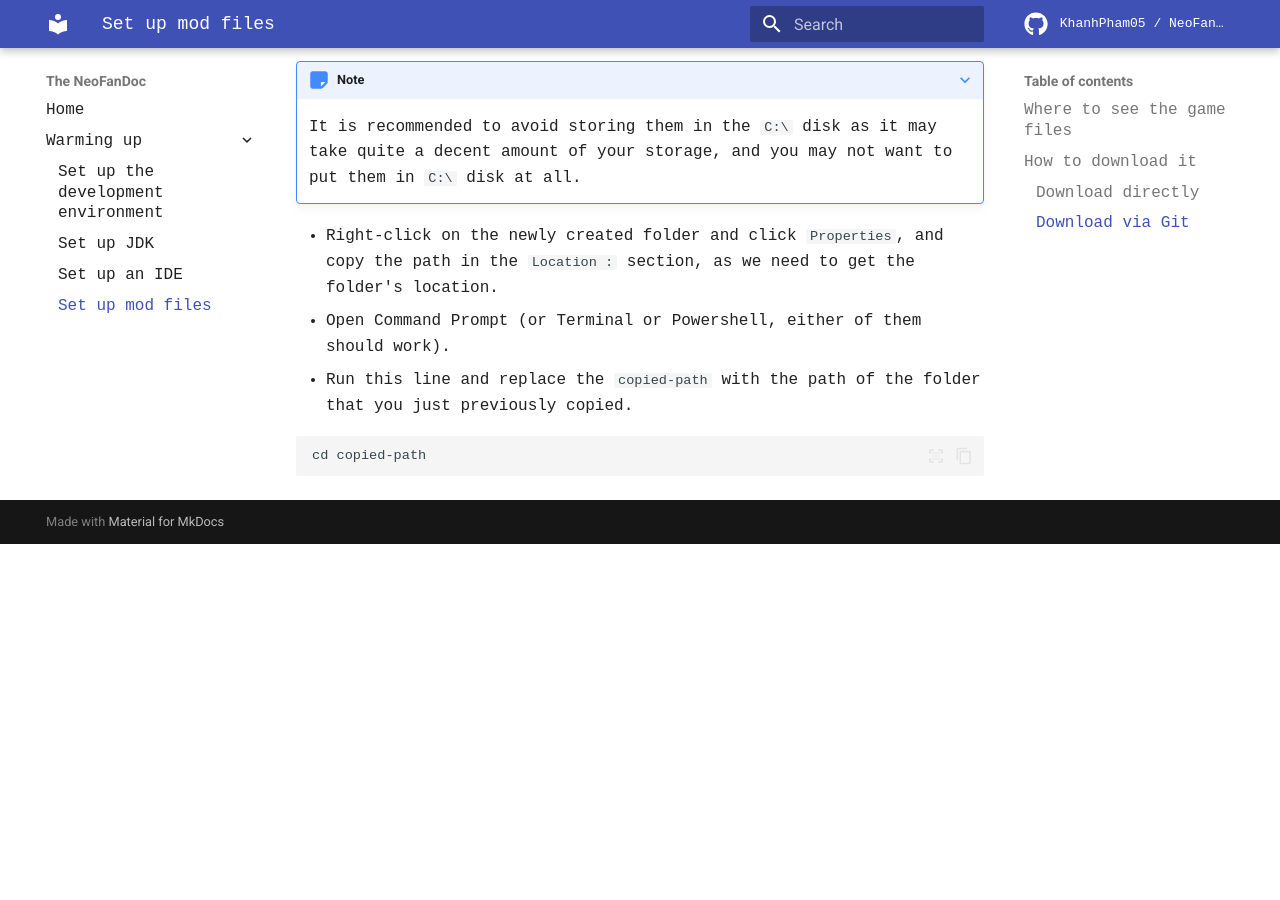
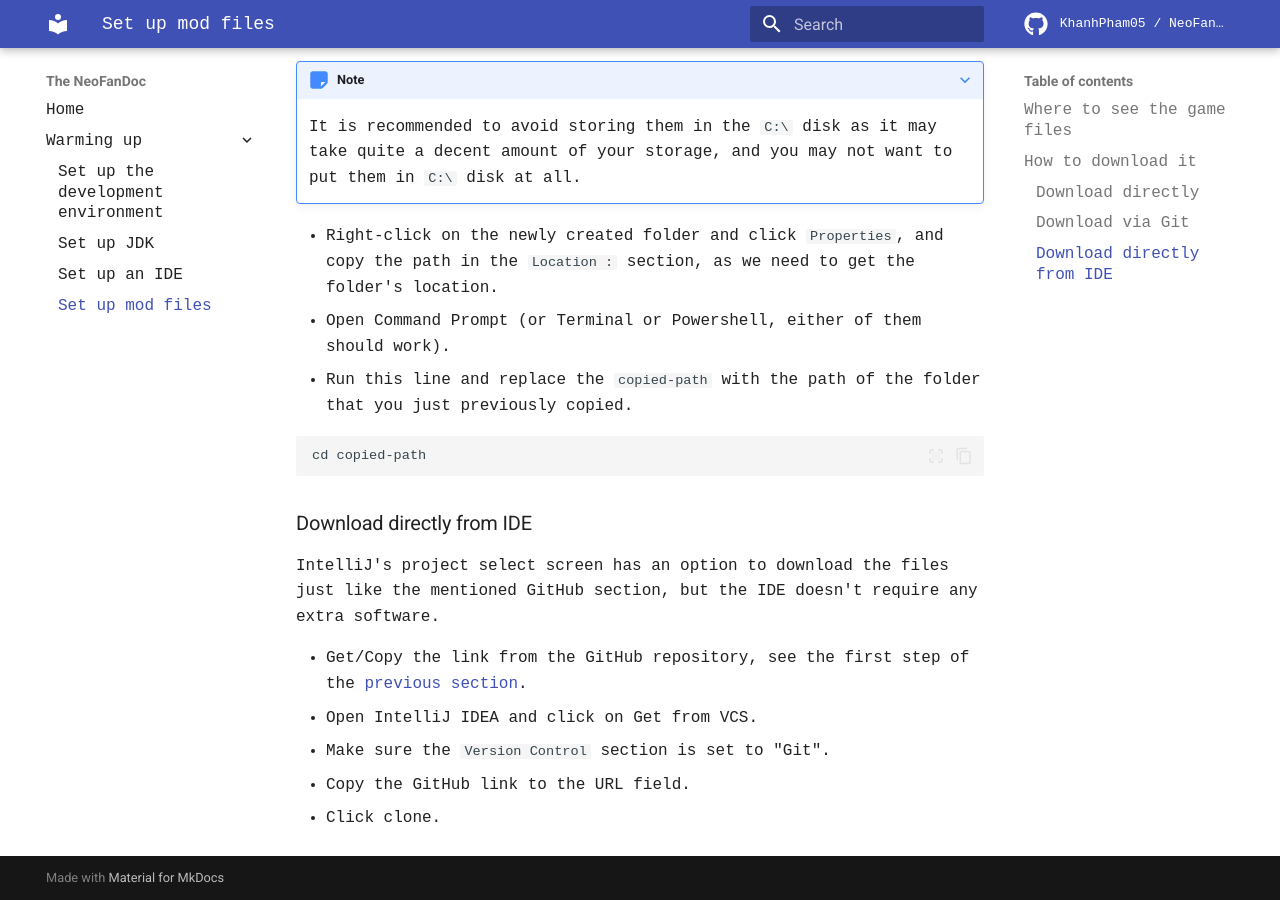
Before and after one commit to KhanhPham05/NeoFanDoc, an MkDocs documentation site: the page built from docs/setup/setup_mdk.md, in a window 1280 px wide and 900 px high, scrolled down 1790 px. Built offline with MkDocs 1.6.1 and Material for MkDocs 9.7.7, drawn with Linux system fonts in a browser that asks for light colours; comment, search, counter and statistics services are not loaded; before the commit the page ends 2334 px from its top, so only the background shows below that.

Commit message:
set up mdk finish

````diff
--- a/docs/setup/setup_mdk.md
+++ b/docs/setup/setup_mdk.md
@@ -35,3 +35,12 @@ This step is a bit complicated as you need to install another software for GitHu
 ``` commandline
 cd copied-path
 ```
+
+### Download directly from IDE
+IntelliJ's project select screen has an option to download the files just like the mentioned GitHub section, but the IDE doesn't require any extra software.
+
+* Get/Copy the link from the GitHub repository, see the first step of the [previous section](#download-via-git).
+* Open IntelliJ IDEA and click on Get from VCS.
+* Make sure the `Version Control` section is set to "Git".
+* Copy the GitHub link to the URL field.
+* Click clone.
````
